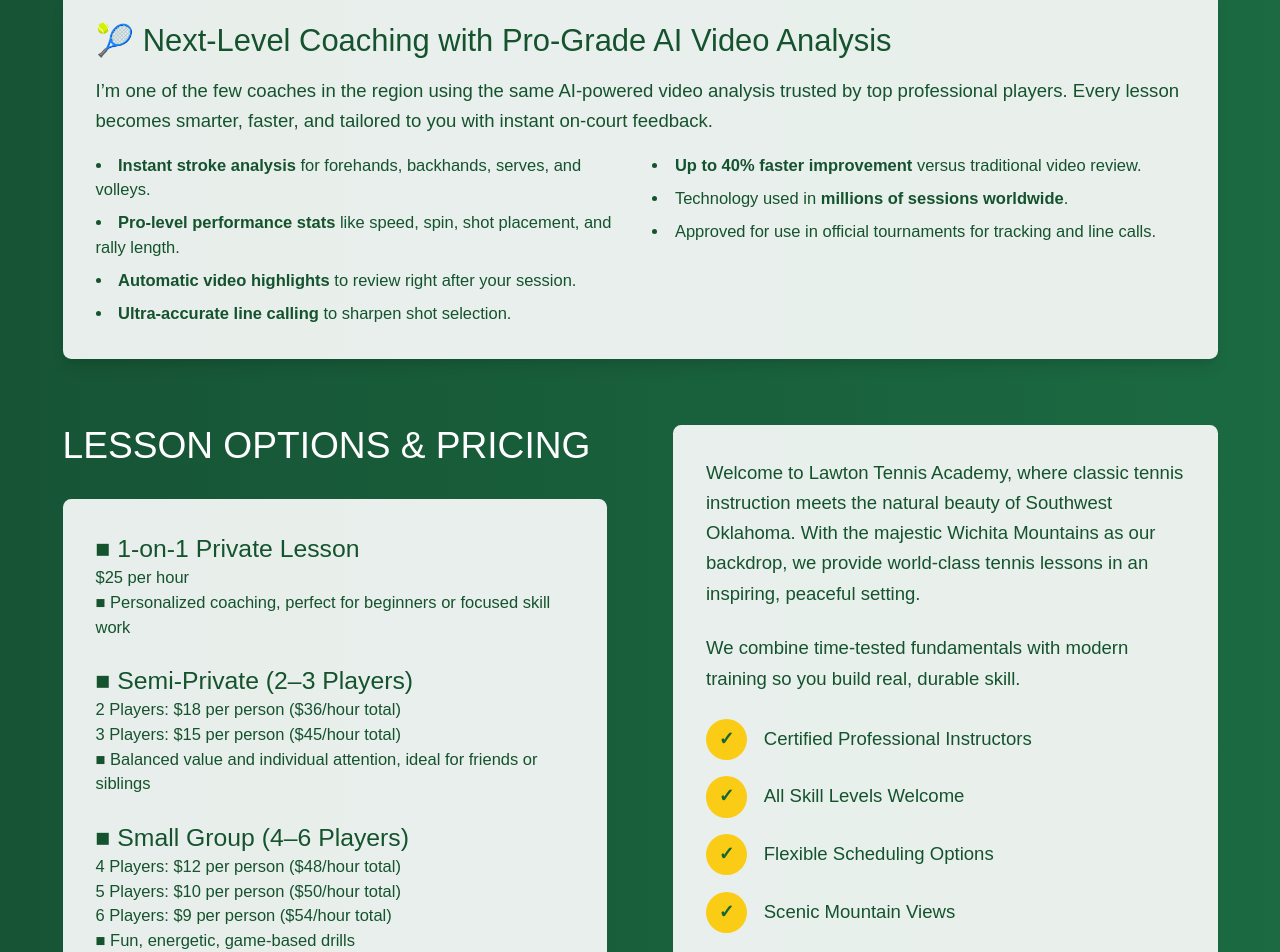
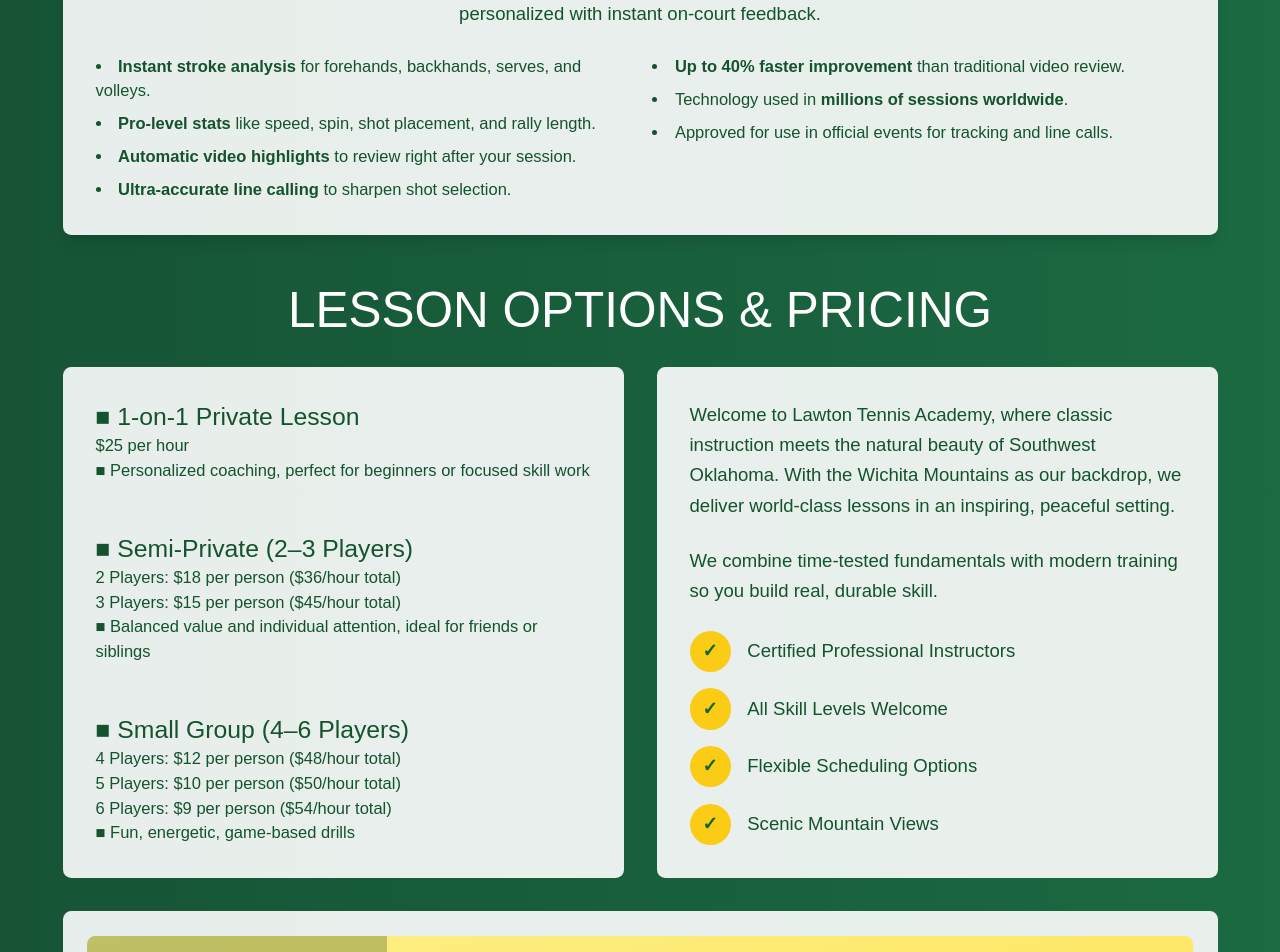
Before and after one commit to tonyt71-tech/lta, a React (Vite) app in the folder project/: page / in a window 1280 px wide. Shown: the part 1540-2492 px from the top of the page. Built offline with nearby package versions, Linux system fonts and the light colour scheme.

Commit message:
Update About.tsx

```diff
--- a/project/src/components/About.tsx
+++ b/project/src/components/About.tsx
@@ -4,61 +4,64 @@
   return (
     <section id="about" className="full-bleed header-match-bg py-20 text-white">
       <div className="max-w-6xl mx-auto px-4">
-        {/* Section Header */}
-        <div className="text-center mb-12">
-          <h2 className="vintage-headline text-5xl md:text-6xl mb-6">
+        {/* Main Title */}
+        <div className="text-center mb-10">
+          <h2 className="vintage-headline text-5xl md:text-6xl mb-4">
             CLASSIC TENNIS TRADITION
           </h2>
-          <div className="vintage-divider max-w-lg mx-auto mb-8"></div>
-          <p className="vintage-subheading text-2xl max-w-3xl mx-auto">
-            Where the timeless elegance of tennis meets Southwest Oklahoma charm
-          </p>
+          <div className="vintage-divider max-w-lg mx-auto"></div>
         </div>
 
         {/* Technology Advantage */}
-        <div className="vintage-card bg-white/90 text-green-900 rounded-lg p-8 mb-16 shadow-lg">
-          <h3 className="vintage-subheading text-3xl mb-4">
+        <div className="vintage-card bg-white/90 text-green-900 rounded-lg p-8 mb-12 shadow-lg">
+          <h3 className="vintage-subheading text-3xl mb-4 text-center">
             🎾 Next-Level Coaching with Pro-Grade AI Video Analysis
           </h3>
-          <p className="vintage-body text-lg leading-relaxed mb-4">
-            I’m one of the few coaches in the region using the same AI-powered video analysis
-            trusted by top professional players. Every lesson becomes smarter, faster, and
-            tailored to you with instant on-court feedback.
+          <p className="vintage-body text-lg leading-relaxed mb-6 text-center">
+            One of the few programs in the region using the same AI-powered video analysis trusted by top pros.
+            Lessons get smarter and more personalized with instant on-court feedback.
           </p>
           <div className="grid md:grid-cols-2 gap-6">
             <ul className="list-disc list-inside space-y-2 vintage-body">
               <li><strong>Instant stroke analysis</strong> for forehands, backhands, serves, and volleys.</li>
-              <li><strong>Pro-level performance stats</strong> like speed, spin, shot placement, and rally length.</li>
+              <li><strong>Pro-level stats</strong> like speed, spin, shot placement, and rally length.</li>
               <li><strong>Automatic video highlights</strong> to review right after your session.</li>
               <li><strong>Ultra-accurate line calling</strong> to sharpen shot selection.</li>
             </ul>
             <ul className="list-disc list-inside space-y-2 vintage-body">
-              <li><strong>Up to 40% faster improvement</strong> versus traditional video review.</li>
+              <li><strong>Up to 40% faster improvement</strong> than traditional video review.</li>
               <li>Technology used in <strong>millions of sessions worldwide</strong>.</li>
-              <li>Approved for use in official tournaments for tracking and line calls.</li>
+              <li>Approved for use in official events for tracking and line calls.</li>
             </ul>
           </div>
         </div>
 
-        <div className="grid lg:grid-cols-2 gap-16 items-start">
-          {/* Lesson Options & Pricing */}
-          <div className="space-y-8">
-            <h3 className="vintage-subheading text-4xl mb-6">
-              LESSON OPTIONS & PRICING
+        {/* Pricing Title */}
+        <div className="text-center mb-8">
+          <h3 className="vintage-headline text-4xl md:text-5xl mb-3">
+            LESSON OPTIONS &amp; PRICING
           </h3>
-            <div className="vintage-card bg-white/90 text-green-900 rounded-lg p-8 space-y-6">
+          <div className="vintage-divider max-w-md mx-auto"></div>
+        </div>
+
+        {/* Top Two Boxes (equal height) */}
+        <div className="grid lg:grid-cols-2 gap-8 items-stretch">
+          {/* Left: Pricing */}
+          <div className="vintage-card bg-white/90 text-green-900 rounded-lg p-8 flex flex-col justify-between">
             <div>
               <p className="vintage-subheading text-2xl">■ 1-on-1 Private Lesson</p>
               <p className="vintage-body">$25 per hour</p>
               <p className="vintage-body">■ Personalized coaching, perfect for beginners or focused skill work</p>
             </div>
-              <div>
+
+            <div className="mt-6">
               <p className="vintage-subheading text-2xl">■ Semi-Private (2–3 Players)</p>
               <p className="vintage-body">2 Players: $18 per person ($36/hour total)</p>
               <p className="vintage-body">3 Players: $15 per person ($45/hour total)</p>
               <p className="vintage-body">■ Balanced value and individual attention, ideal for friends or siblings</p>
             </div>
-              <div>
+
+            <div className="mt-6">
               <p className="vintage-subheading text-2xl">■ Small Group (4–6 Players)</p>
               <p className="vintage-body">4 Players: $12 per person ($48/hour total)</p>
               <p className="vintage-body">5 Players: $10 per person ($50/hour total)</p>
@@ -66,15 +69,14 @@
               <p className="vintage-body">■ Fun, energetic, game-based drills</p>
             </div>
           </div>
-          </div>
 
-          {/* About Content */}
-          <div className="space-y-8">
-            <div className="vintage-card bg-white/90 text-green-900 rounded-lg p-8">
+          {/* Right: About bullets */}
+          <div className="vintage-card bg-white/90 text-green-900 rounded-lg p-8 flex flex-col justify-between">
+            <div>
               <p className="vintage-body text-lg leading-relaxed mb-6">
-                Welcome to Lawton Tennis Academy, where classic tennis instruction meets the natural beauty
-                of Southwest Oklahoma. With the majestic Wichita Mountains as our backdrop, we provide
-                world-class tennis lessons in an inspiring, peaceful setting.
+                Welcome to Lawton Tennis Academy, where classic instruction meets the natural beauty
+                of Southwest Oklahoma. With the Wichita Mountains as our backdrop, we deliver world-class
+                lessons in an inspiring, peaceful setting.
               </p>
               <p className="vintage-body text-lg leading-relaxed mb-6">
                 We combine time-tested fundamentals with modern training so you build real, durable skill.
@@ -95,9 +97,11 @@
                 ))}
               </div>
             </div>
+          </div>
+        </div>
 
-            {/* Vintage Photo Frame */}
-            <div className="vintage-card p-6 bg-white/90 rounded-lg">
+        {/* Bottom Wide Box aligned to edges of the two above */}
+        <div className="vintage-card p-6 bg-white/90 rounded-lg mt-8">
           <div className="bg-gradient-to-br from-yellow-200 to-yellow-300 h-80 rounded-lg flex items-center justify-center relative overflow-hidden">
             <svg width="300" height="200" viewBox="0 0 300 200" className="absolute inset-0">
               <rect x="50" y="50" width="200" height="100" fill="#4a7c23" stroke="#2d5016" strokeWidth="3" />
@@ -119,8 +123,6 @@
           </p>
         </div>
       </div>
-        </div>
-      </div>
     </section>
   );
 };
```
Lines whose indentation alone changed are shown as unchanged.
